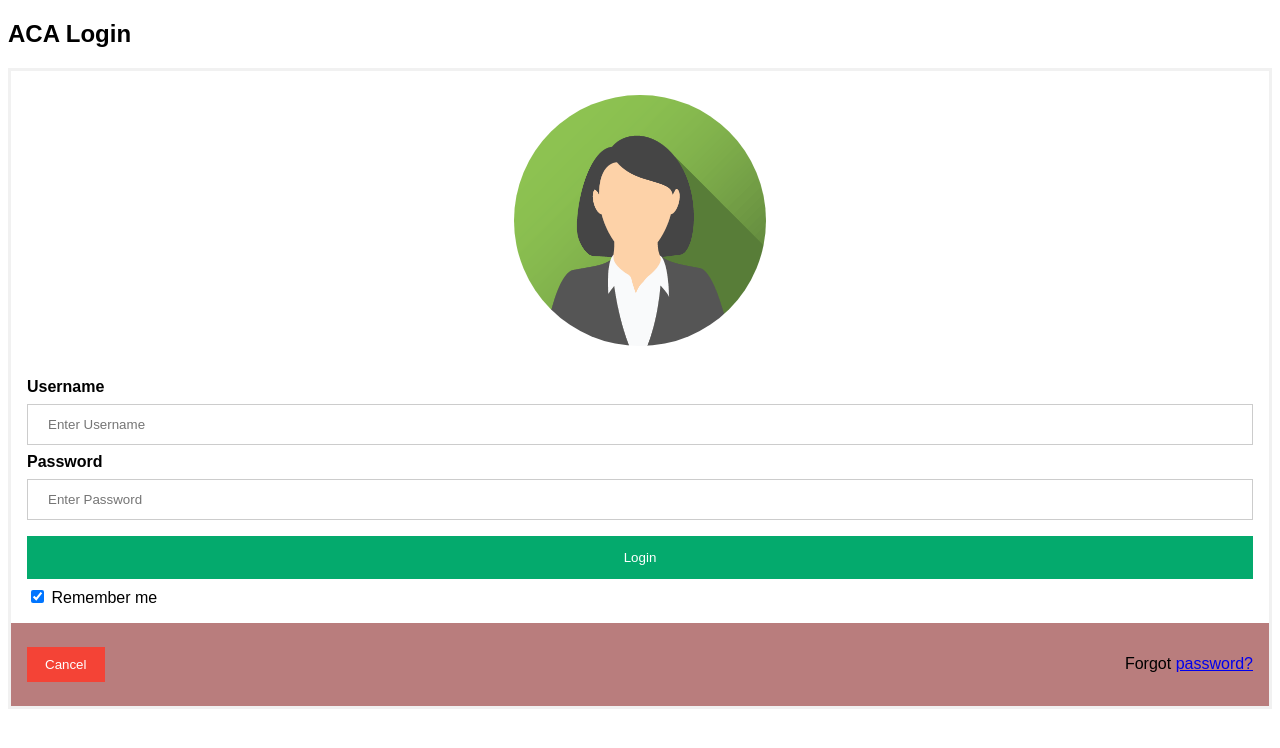
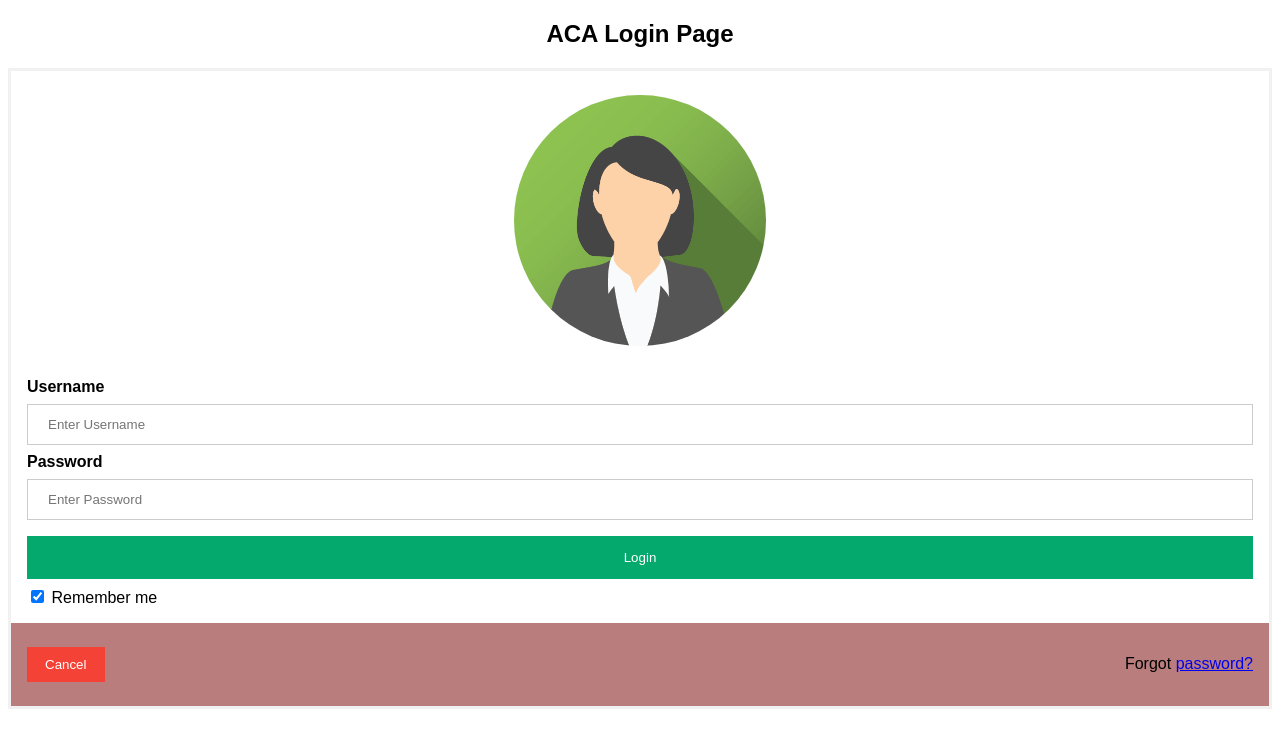
Before and after one commit to deekshithk-github/Project-2507, a plain HTML site: page index.html in a window 1280 px wide. Drawn offline with Linux system fonts and the light colour scheme.

Commit message:
Update index.html

```diff
--- a/index.html
+++ b/index.html
@@ -68,7 +68,7 @@ span.psw {
 </head>
 <body>
 
-<header><h2>ACA Login</h2></header>
+<h2 style="text-align:center;">ACA Login Page</h2>
 
 <form action="/action_page.php" method="post">
   <div class="imgcontainer">
```
